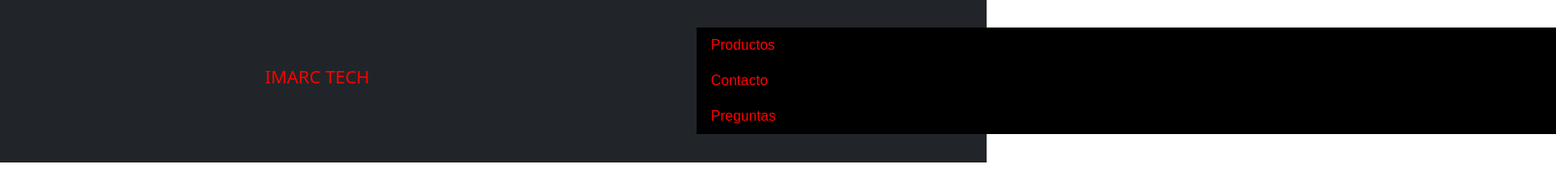
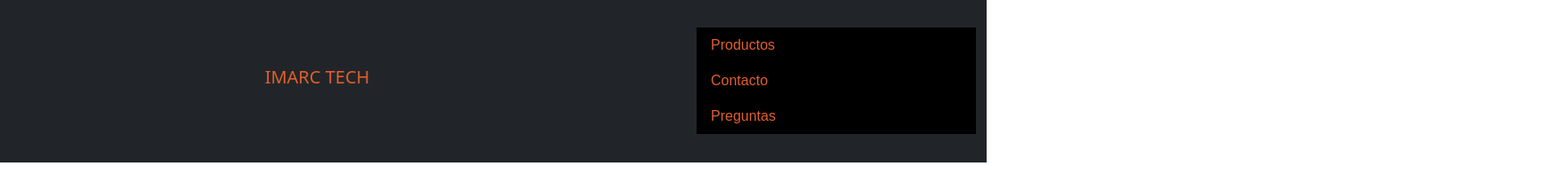
Before and after one commit to Sant3x/PF-SANTILLAN, a website: page index.html in a window 1280 px wide. Shown: the top 214 px of the page at 89% size, 1749 px wide, since content can reach past the window. Drawn offline with nearby package versions, Linux system fonts and the light colour scheme; files that its build step writes are made by us from their sources.

Commit message:
Add files via upload

```diff
--- a/scss/main.scss
+++ b/scss/main.scss
@@ -155,10 +155,11 @@ li a:hover {
 
 .container-fluid li {
 
-  width: 100vw;
-  margin: 0;
+  max-width:  100vh;
   padding: 0;
-  font-family: sans-serif
+  font-family: cursive
+
+
 }
 
 .dropdown-menu li {
@@ -183,11 +184,6 @@ li a:hover {
 
 
 
-.card-body {
-
-  border-color: #f2f2f2;
-
-}
 
 
 @keyframes slidein {
@@ -201,3 +197,21 @@ li a:hover {
     width: 300%;
   }
 }
+
+.container-fluid a {
+
+  color: rgb(226, 95, 43);
+  display: flex;
+
+  text-align: center;
+  width: auto;
+
+}
+
+.container-fluid ul {
+
+ border-style:hidden;
+
+}
+
+$grid-breakpoints: ( xs: 0, sm: 576px, md: 768px, lg: 992px, xl: 1200px, xxl: 1400px );
```
